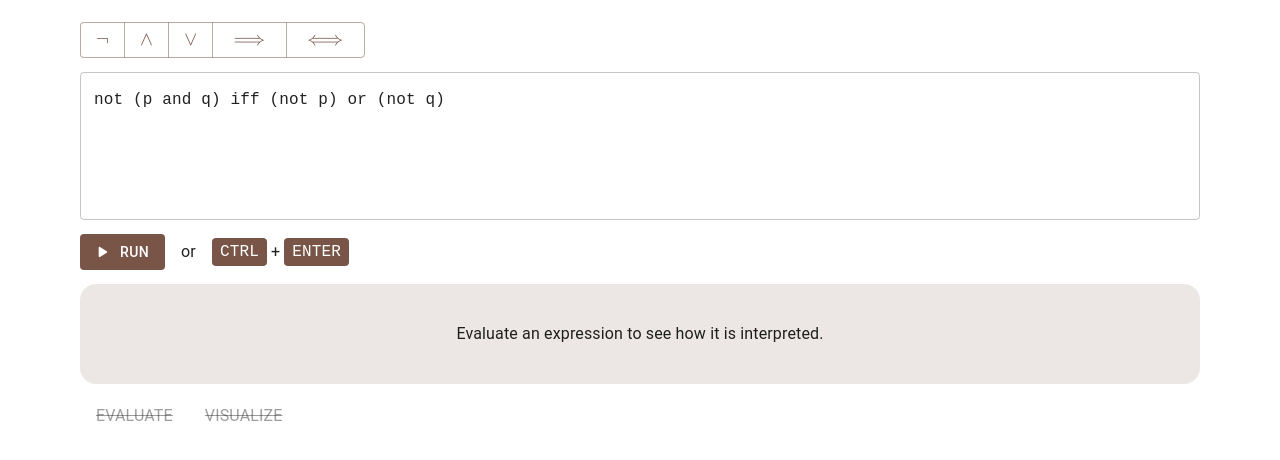
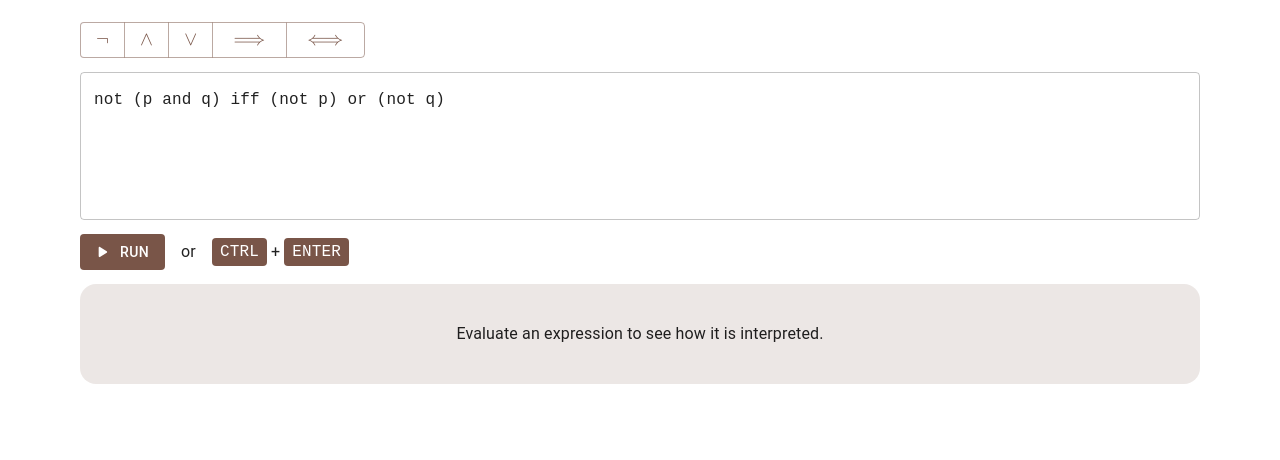
Before and after one commit to Eurydia/project-onyx, a React (Vite) app: page / in a window 1280 px wide. Shown: the top 460 px of the page. Built offline with nearby package versions, Linux system fonts and the light colour scheme.

Commit message:
fixed issue where changing prop value does not hot reload

```diff
--- a/src/App.tsx
+++ b/src/App.tsx
@@ -6,23 +6,17 @@ import { EditorInputOperatorButtonToolbarGroup } from "$components/EditorInputOp
 import { EditorInputPropositionGroup } from "$components/EditorInputPropositionGroup";
 import { lexer } from "$core/interpreter/lexer";
 import { parser } from "$core/interpreter/parser";
-import {
-  ASTNode,
-  ASTNodeType,
-  IdentifierTable,
-} from "$types/parser";
+import { ASTNode, IdentifierTable } from "$types/parser";
 import {
   alpha,
   Box,
   Container,
   createTheme,
   CssBaseline,
+  Divider,
   GlobalStyles,
   Stack,
-  Tab,
-  Tabs,
   ThemeProvider,
-  Typography,
 } from "@mui/material";
 import { brown } from "@mui/material/colors";
 import { FC, useState } from "react";
@@ -31,6 +25,9 @@ const theme = createTheme({
   palette: {
     mode: "light",
     primary: brown,
+    background: {
+      paper: alpha(brown["800"], 0.9),
+    },
   },
   components: {
     MuiList: {
@@ -46,12 +43,12 @@ const theme = createTheme({
     },
     MuiTooltip: {
       styleOverrides: {
-        arrow: {
-          color: alpha(brown["800"], 0.9),
-        },
-        tooltip: {
-          backgroundColor: alpha(brown["800"], 0.9),
-        },
+        arrow: ({ theme: t }) => ({
+          color: t.palette.background.paper,
+        }),
+        tooltip: ({ theme: t }) => ({
+          backgroundColor: t.palette.background.paper,
+        }),
       },
     },
   },
@@ -67,8 +64,6 @@ const globalStyles = (
 );
 
 export const App: FC = () => {
-  const [tab, setTab] = useState<number>(0);
-
   const [inputValue, setInputVlue] = useState(
     "not (p and q) iff (not p) or (not q)"
   );
@@ -115,9 +110,6 @@ export const App: FC = () => {
     }
   };
 
-  const isTreeInvalid =
-    tree === null || tree.nodeType === ASTNodeType.ERROR;
-
   return (
     <ThemeProvider theme={theme}>
       <CssBaseline />
@@ -147,44 +139,19 @@ export const App: FC = () => {
             tree={tree}
             emptyMessage="Evaluate an expression to see how it is interpreted."
           />
-          <Tabs
-            variant="scrollable"
-            value={tab}
-            onChange={(_, value) => setTab(value)}
-          >
-            <Tab
-              value={1}
-              disabled={isTreeInvalid}
-              label={
-                <Typography
-                  sx={{
-                    textDecoration: isTreeInvalid
-                      ? "line-through"
-                      : undefined,
-                  }}
-                >
-                  Evaluate
-                </Typography>
+          {tree !== null && idenTable !== null && (
+            <Stack
+              flexDirection="row"
+              spacing={1}
+              useFlexGap
+              divider={
+                <Divider
+                  orientation="vertical"
+                  flexItem
+                  variant="middle"
+                />
               }
-            />
-            <Tab
-              value={2}
-              disabled={isTreeInvalid}
-              label={
-                <Typography
-                  sx={{
-                    textDecoration: isTreeInvalid
-                      ? "line-through"
-                      : undefined,
-                  }}
-                >
-                  Visualize
-                </Typography>
-              }
-            />
-          </Tabs>
-          {tab === 1 && (
-            <Stack flexDirection="row">
+            >
               <Box width="fit-content">
                 <EditorInputPropositionGroup
                   idenTable={idenTable}
@@ -200,77 +167,12 @@ export const App: FC = () => {
                   }
                 />
               </Box>
-              <Box
-                flexGrow={1}
-                sx={{
-                  borderWidth: 1,
-                  borderStyle: "solid",
-                  borderColor: "primary.main",
-                  overflowX: "auto",
-                }}
-              >
-                <DisplayPlayground
-                  identifierTable={idenTable!}
-                  tree={tree!}
-                />
-              </Box>
+              <DisplayPlayground
+                identifierTable={idenTable!}
+                tree={tree!}
+              />
             </Stack>
           )}
-
-          {/* <Box>
-            <Tabs
-              variant="scrollable"
-              value={tab}
-              onChange={(_, value) => setTab(value)}
-            >
-              <Tab
-                disableRipple
-                label="Evaluator"
-                value={0}
-              />
-              <Tab
-                disableRipple
-                label="Visualizer"
-                value={1}
-              />
-            </Tabs>
-            {tab === 0 && (
-              <Stack
-                flexDirection="row"
-                maxHeight="100vh"
-              >
-                <Stack
-                  flexGrow={0}
-                  width="fit-content"
-                >
-                  <Typography>Propositions</Typography>
-                  <BooleanSwicher />
-                </Stack>
-                <Box
-                  sx={{
-                    borderWidth: 1,
-                    borderStyle: "solid",
-                    borderColor: "primary.main",
-                  }}
-                  flexGrow={1}
-                >
-                  <Typography>Output</Typography>
-                </Box>
-              </Stack>
-            )}
-            {tab === 1 && (
-              <Box
-                sx={{
-                  padding: 2,
-                  borderWidth: 1,
-                  borderStyle: "solid",
-                  borderColor: "black",
-                }}
-              >
-                <Tree tree={tree} />
-              </Box>
-            )}
-          </Box> */}
         </Stack>
       </Container>
     </ThemeProvider>
--- a/src/components/DisplayInputFeedback.tsx
+++ b/src/components/DisplayInputFeedback.tsx
@@ -29,6 +29,7 @@ export const DisplayInputFeedback: FC<
       );
   }
   return (
+    <Box>
       <Box
         paddingX={2}
         paddingY={1}
@@ -44,5 +45,6 @@ export const DisplayInputFeedback: FC<
       >
         {texContent}
       </Box>
+    </Box>
   );
 };
--- a/src/components/DisplayPlayground.tsx
+++ b/src/components/DisplayPlayground.tsx
@@ -1,6 +1,6 @@
 import { astToRawNodeDatum as astToExpressionGraph } from "$core/ast/traverse";
 import { ASTNode, IdentifierTable } from "$types/parser";
-import { Box, Typography } from "@mui/material";
+import { Box } from "@mui/material";
 import { FC } from "react";
 import Tree from "react-d3-tree";
 
@@ -19,20 +19,16 @@ export const DisplayPlayground: FC<
   );
 
   return (
-    <Box height="100vh">
+    <Box
+      height="75vh"
+      flexGrow={1}
+    >
       <Tree
         collapsible={false}
         onNodeClick={() => {}}
         data={expressionTree}
         orientation="vertical"
         zoom={0.7}
-        renderCustomNodeElement={(node) => {
-          return (
-            <g>
-              <Typography>{node.nodeDatum.name}</Typography>
-            </g>
-          );
-        }}
       />
     </Box>
   );
--- a/src/core/ast/traverse.ts
+++ b/src/core/ast/traverse.ts
@@ -43,18 +43,20 @@ export const astToLatexString = (ast: ASTNode): string => {
   return tex;
 };
 
-export const astToRawNodeDatum = (
+let counter = 0;
+
+const traverseASTToRawNodeDatum = (
   ast: ASTNode,
   idenTable: IdentifierTable
 ): RawNodeDatum => {
   switch (ast.nodeType) {
     case ASTNodeType.CONSTANT:
-      throw new Error("Unexpected constant node");
+      return traverseASTToRawNodeDatum(ast.expr, idenTable);
     case ASTNodeType.ERROR:
       throw new Error(ast.reason);
     case ASTNodeType.IDENTIFIER:
       return {
-        name: String(idenTable[ast.value]),
+        name: idenTable[ast.value] ? "True" : "False",
         children: [
           {
             name: ast.value,
@@ -64,10 +66,13 @@ export const astToRawNodeDatum = (
   }
 
   if (ast.nodeType === ASTNodeType.UNARY_OPERATOR) {
-    const node = astToRawNodeDatum(ast.operand, idenTable);
-    const v = Boolean(node.name);
+    const node = traverseASTToRawNodeDatum(
+      ast.operand,
+      idenTable
+    );
+    const v = node.name === "True";
     return {
-      name: String(!v),
+      name: !v ? "True" : "False",
       children: [
         {
           name: "NOT",
@@ -93,20 +98,21 @@ export const astToRawNodeDatum = (
       break;
   }
 
-  const left = astToRawNodeDatum(
+  const left = traverseASTToRawNodeDatum(
     ast.leftOperand,
     idenTable
   );
-  const vLeft = Boolean(left.name);
+  const vLeft = left.name === "True";
 
-  const right = astToRawNodeDatum(
+  const right = traverseASTToRawNodeDatum(
     ast.rightOperand,
     idenTable
   );
-  const vRight = Boolean(right.name);
+  const vRight = right.name === "True";
   const v = op(vLeft, vRight);
+  console.log(ast.operator, v);
   return {
-    name: String(v),
+    name: v ? "True" : "False",
     children: [
       {
         name: ast.operator,
@@ -115,3 +121,12 @@ export const astToRawNodeDatum = (
     ],
   };
 };
+
+export const astToRawNodeDatum = (
+  ast: ASTNode,
+  idenTable: IdentifierTable
+): RawNodeDatum => {
+  counter++;
+  console.log("counter", counter);
+  return traverseASTToRawNodeDatum(ast, idenTable);
+};
```
Lines whose indentation alone changed are shown as unchanged.
